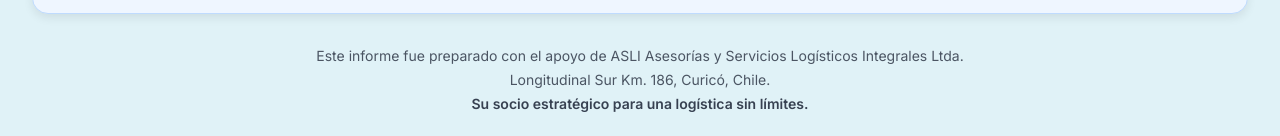
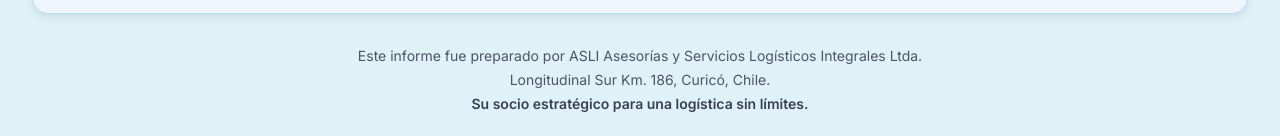
Before and after one commit to asli-logistica/informe, a plain HTML site: page index.html in a window 1280 px wide. Shown: the part 3382-3518 px from the top of the page. Drawn offline with nearby package versions, Linux system fonts and the light colour scheme.

Commit message:
Update index.html

```diff
--- a/index.html
+++ b/index.html
@@ -307,7 +307,7 @@
 
         <!-- Footer Section -->
         <div class="text-center mt-8 text-gray-600 text-sm">
-            <p>Este informe fue preparado con el apoyo de ASLI Asesorías y Servicios Logísticos Integrales Ltda.</p>
+            <p>Este informe fue preparado por ASLI Asesorías y Servicios Logísticos Integrales Ltda.</p>
             <p class="mt-1">Longitudinal Sur Km. 186, Curicó, Chile.</p>
             <p class="mt-1 font-semibold text-gray-700">Su socio estratégico para una logística sin límites.</p>
         </div>
```
